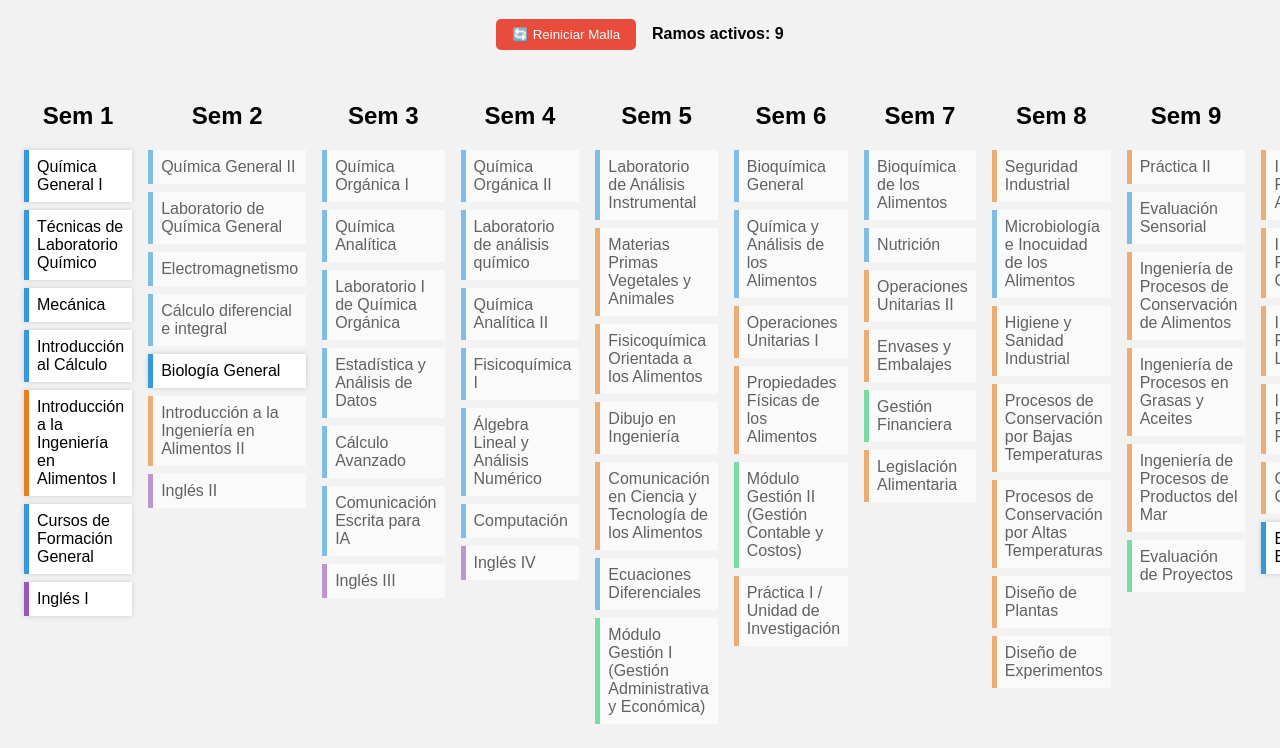
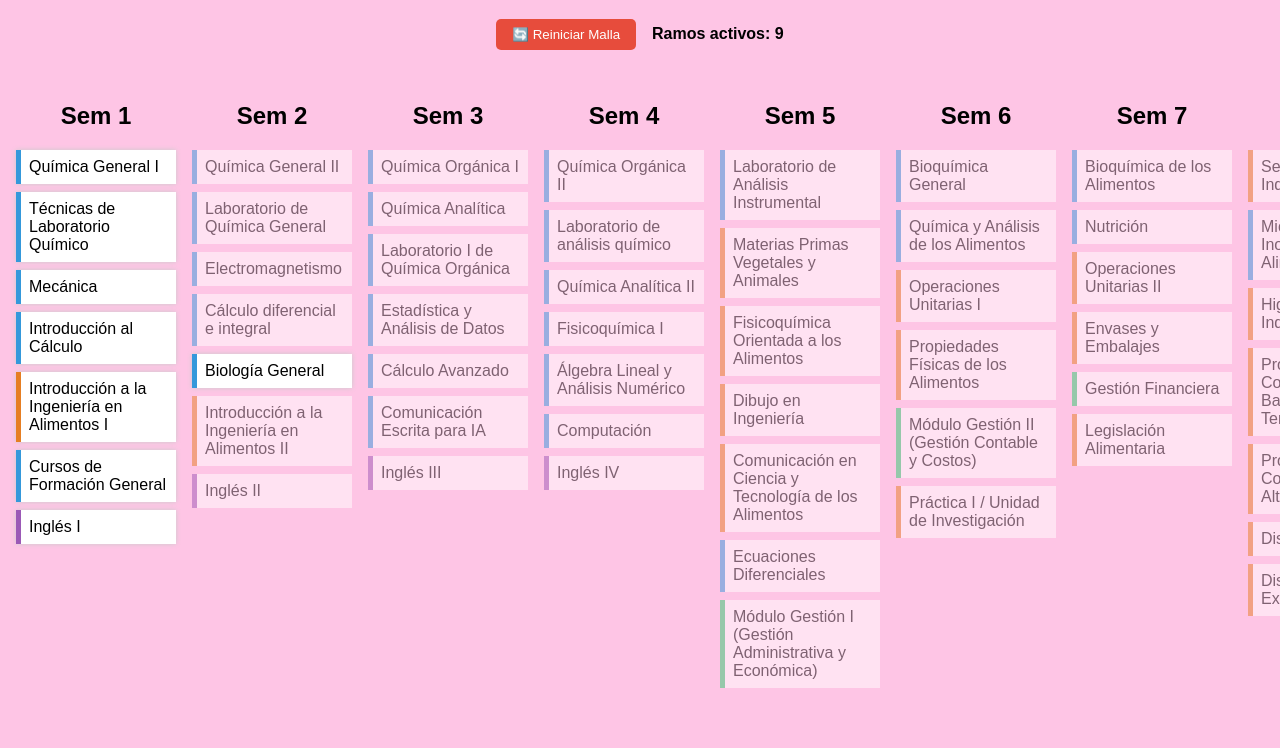
Before and after one commit to fffran1/malla-ia-2023, a plain HTML site: page index.html in a window 1280 px wide. Shown: the part 93-841 px from the top of the page. After the commit the page ends 805 px from the top, so only its background shows below. Drawn offline with Linux system fonts and the light colour scheme.

Commit message:
Update styles.css

```diff
--- a/styles.css
+++ b/styles.css
@@ -1,14 +1,16 @@
 body {
   font-family: sans-serif;
+  background: #FEC5E5;
   margin: 0;
-  background: #f2f2f2;
 }
+
 h1 {
   text-align: center;
   background: #004b87;
   color: white;
   padding: 1rem;
 }
+
 .top-bar {
   display: flex;
   justify-content: center;
@@ -16,6 +18,7 @@ h1 {
   gap: 1rem;
   margin: 1rem;
 }
+
 .top-bar button {
   padding: 0.5rem 1rem;
   background: #e74c3c;
@@ -24,24 +27,30 @@ h1 {
   border-radius: 5px;
   cursor: pointer;
 }
+
 .top-bar .contador {
   font-weight: bold;
   font-size: 1rem;
 }
+
 .malla {
   display: flex;
   flex-direction: row;
   overflow-x: auto;
   padding: 1rem;
+  gap: 1rem;
 }
+
 .semestre {
   display: flex;
   flex-direction: column;
-  margin: 0 0.5rem;
+  min-width: 160px;
 }
+
 .semestre h2 {
   text-align: center;
 }
+
 .ramos {
   background: #fff;
   border-left: 5px solid gray;
@@ -49,15 +58,18 @@ h1 {
   margin-bottom: 0.5rem;
   cursor: pointer;
   transition: all 0.2s ease-in-out;
-  opacity: 0.6;
+  opacity: 0.5;
 }
+
 .ramos.activo {
   opacity: 1;
   box-shadow: 0 0 5px #ccc;
 }
+
 .ramos:hover {
   transform: scale(1.02);
 }
+
 /* Colores por ámbito */
 .am-intermedio     { border-color: #3498db; }
 .am-industria      { border-color: #e67e22; }
```
